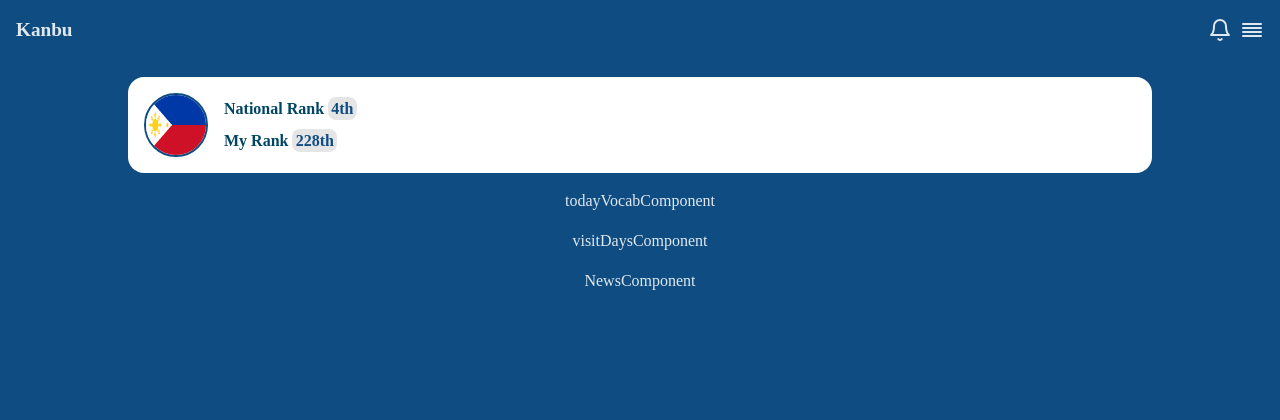
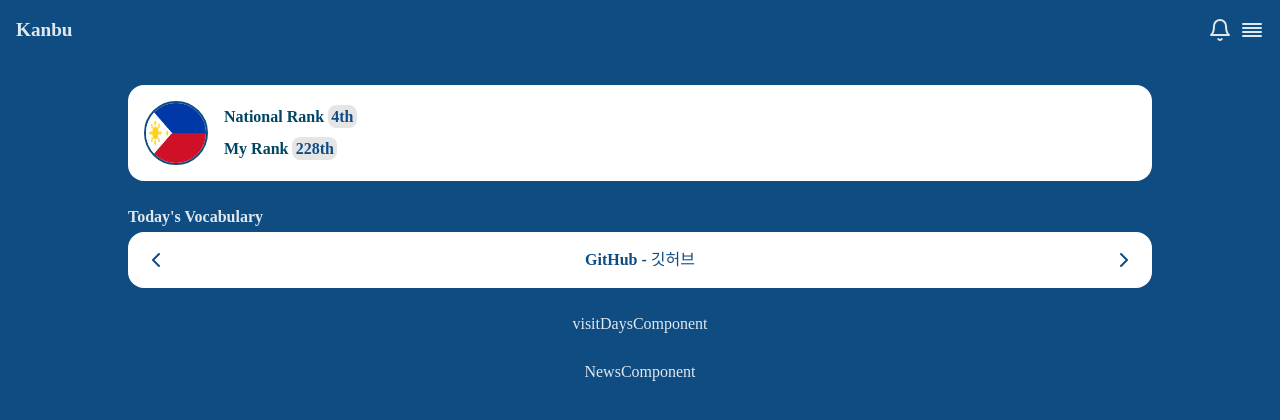
Before and after one commit to Fly-AI-Kanbu/Frontend, a React app: page / in a window 1280 px wide. Shown: the top 420 px of the page. Built offline with nearby package versions, Linux system fonts and the light colour scheme; the HTML template or start-up script is replaced by a standard one.

Commit message:
feat: TodayVocabComponent View 완성

```diff
--- a/src/page/Main/MainPage.jsx
+++ b/src/page/Main/MainPage.jsx
@@ -11,7 +11,7 @@ const mainPageStyle = css`
   flex-direction: column;
   align-items: center;
 
-  gap: 1em;
+  gap: 1.5em;
   width: 100vw;
 `;
 
--- a/src/page/Main/TodayVocabComponent.jsx
+++ b/src/page/Main/TodayVocabComponent.jsx
@@ -1,20 +1,93 @@
-import { useEffect } from 'react';
+import { useEffect, useState } from 'react';
+import { FiChevronLeft, FiChevronRight } from "react-icons/fi";
 
 import { css } from '@emotion/css';
 import Common from "@style/common"
 
 const todayVocabStyle = css`
   display: flex;
+  flex-direction: column;
   justify-content: center;
-  align-items: center;
+  align-items: flex-start;
 
-  width: 100vw;
+  width: 80%;
+  gap: .2em;
+
+  .title {
+    font-size: 1em;
+  }
+  .vocab-slide {
+    display: flex;
+    justify-content: space-between;
+    align-items: center;
+    gap: 1em;
+
+    width: 100%;
+    padding: 1em;
+    background-color: ${Common.colors.text};
+    color: ${Common.colors.primary};
+    border-radius: 1em;
+
+    .vocab {
+      display: flex;
+      flex-direction: row;
+      justify-content: center;
+      align-items: center;
+      gap: .5em;
+
+      font-size: 1em;
+      font-weight: 700;
+    }
+
+    .button {
+      font-size: 1.5em;
+      cursor: pointer;
+    }
+  }
 `;
 
 export const TodayVocabComponent = () => {
+  const todayVocab = [
+    ['GitHub', '깃허브'],
+    ['Copilot', '코파일럿'],
+    ['JavaScript', '자바스크립트'],
+    ['React', '리액트'],
+    ['Component', '컴포넌트'],
+    ['Suicide', '자살'],
+  ];
+
+  const [currentWordIndex, setCurrentWordIndex] = useState(0);
+
+  useEffect(() => {
+    // Your code here
+  }, []);
+
+  // Function to handle next word
+  const handleNextWord = () => {
+    setCurrentWordIndex((prevIndex) => {
+      const nextIndex = prevIndex + 1;
+      return nextIndex >= todayVocab.length ? 0 : nextIndex;
+    });
+  };
+
+  // Function to handle previous word
+  const handlePreviousWord = () => {
+    setCurrentWordIndex((prevIndex) => {
+      const nextIndex = prevIndex - 1;
+      return nextIndex < 0 ? todayVocab.length - 1 : nextIndex;
+    });
+  };
+
   return (
     <div className={todayVocabStyle}>
-      todayVocabComponent
+      <h3 className='title'>Today's Vocabulary</h3>
+      {/* Vocab Slide list */}
+      <div className='vocab-slide'>
+        <FiChevronLeft className='button' onClick={handlePreviousWord}/>
+        <div className='vocab'>{todayVocab[currentWordIndex][0]} - {todayVocab[currentWordIndex][1]}</div>
+        <FiChevronRight className='button' onClick={handleNextWord}/>
+      </div>
+
     </div>
   );
 };
```
